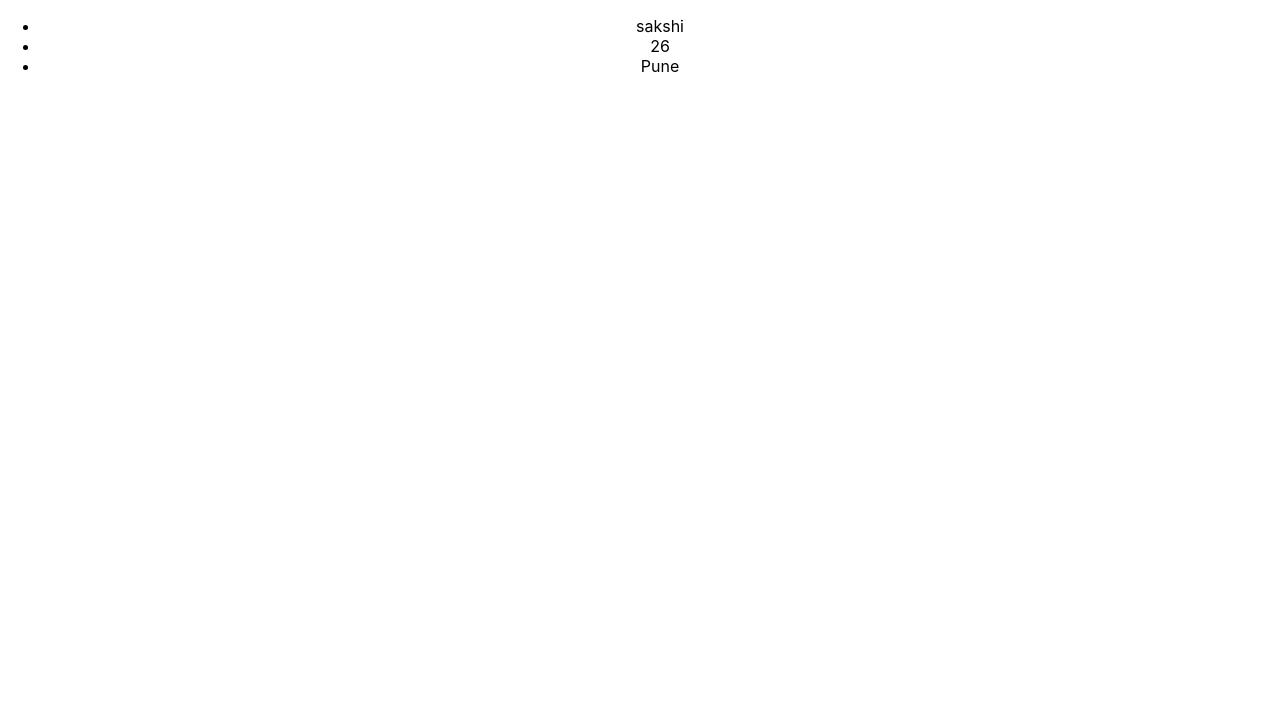
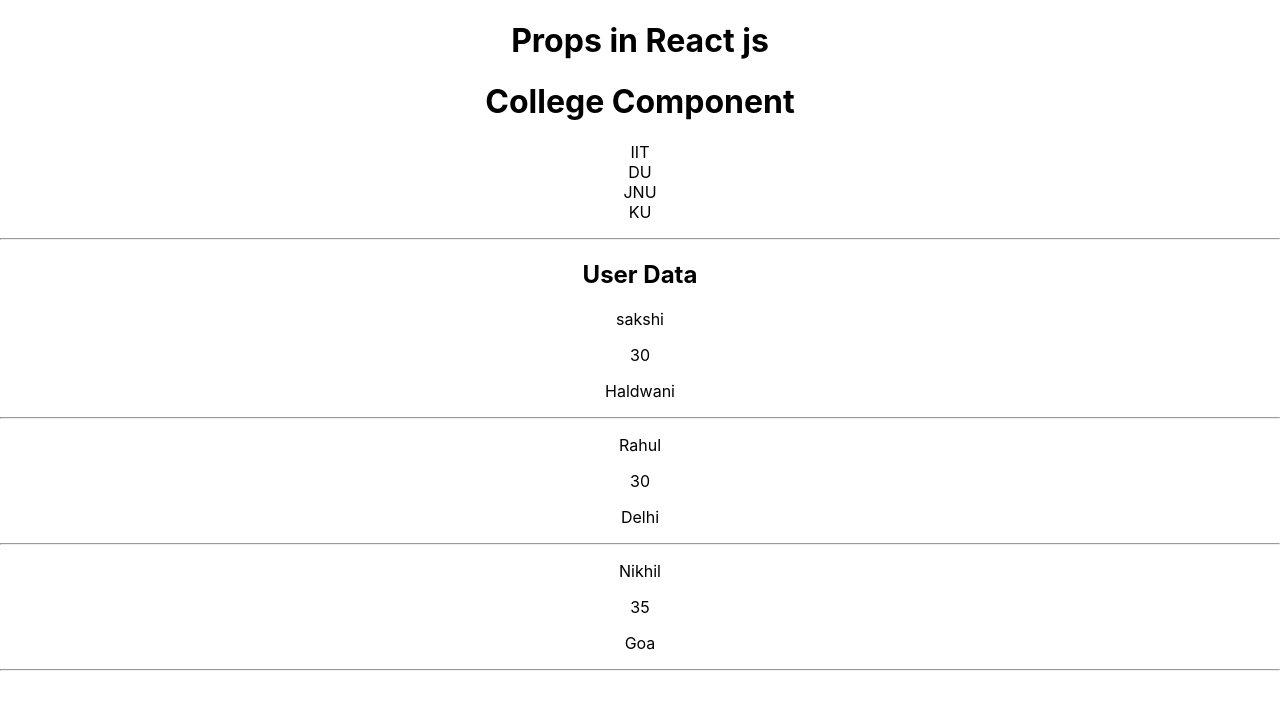
Before and after one commit to sakshi16-b/react-tut, a React (Create React App) app: page / in a window 1280 px wide. Shown: the top 710 px of the page. Built offline with nearby package versions, Linux system fonts and the light colour scheme.

Commit message:
changes in app-college-student-user cmp

```diff
--- a/src/App.js
+++ b/src/App.js
@@ -2,12 +2,38 @@ import logo from "./logo.svg";
 import "./App.css";
 import { useState } from "react";
 import Student from "./Student";
+import College from "./College";
+import User from "./User";
 
 function App() {
+  let userObj = {
+    name: "sakshi",
+    age: "30",
+    city: "Haldwani",
+  };
+  let userObj2 = {
+    name: "Rahul",
+    age: "30",
+    city: "Delhi",
+  };
+  let userObj3 = {
+    name: "Nikhil",
+    age: "35",
+    city: "Goa",
+  };
+  let collegenames = ["IIT", "DU", "JNU", "KU"];
+  const [student,setStudent]=useState(["Peter","Sam"])
+
   return (
     <>
       <div className="App">
-        <Student name={"sakshi"} age={"26"} city={"Pune"} />
+        <h1>Props in React js</h1>
+        <College names={collegenames} />
+        <Student student={ student} />
+        <h2>User Data</h2>
+        <User data={userObj} />
+        <User data={userObj2} />
+        <User data={userObj3} />
       </div>
     </>
   );
--- /dev/null
+++ b/src/College.js
@@ -0,0 +1,16 @@
+function College({ names }) {
+  console.log(names);
+  return (
+    <>
+      <h1>College Component</h1>
+      {names[0]}
+      <br />
+      {names[1]}
+      <br />
+      {names[2]}
+      <br />
+      {names[3]}
+    </>
+  );
+}
+export default College;
--- a/src/Student.js
+++ b/src/Student.js
@@ -1,13 +1,13 @@
 import React from "react";
 
 function Student(data) {
+  console.log(data);
   return (
     <>
-      <ul>
-        <li> {data.name}</li>
-        <li> {data.age}</li>
-        <li>{data.city}</li>
-      </ul>
+      <p>{data[0]}</p>
+      <p> {data[1]}</p>
+      <p>{data[2]}</p>
+      <hr />
     </>
   );
   //without jsx
--- a/src/User.js
+++ b/src/User.js
@@ -1,7 +1,12 @@
-import React, { Component } from "react";
-class User extends Component {
-  render() {
-    return <h1>Hello from User Class Component</h1>;
-  }
+import React from "react";
+function User({ data }) {
+  return (
+    <>
+      <p>{data.name}</p>
+      <p>{data.age}</p>
+      <p>{data.city}</p>
+      <hr />
+    </>
+  );
 }
 export default User;
```
